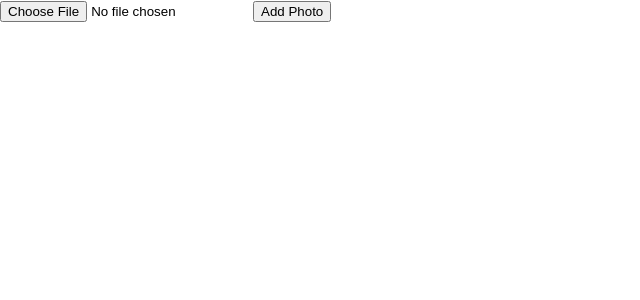
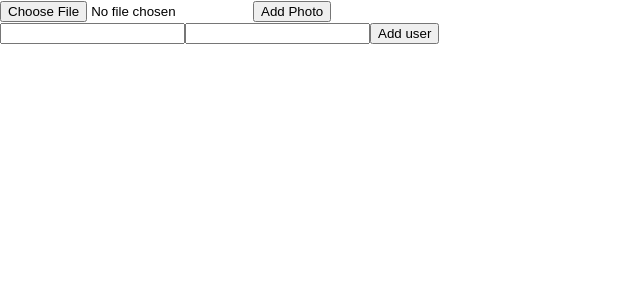
Before and after one commit to zsnowdon1/image-search, a React (Create React App) app in the folder client/: page / in a window 1280 px wide. Shown: the top 300 px of the page, without its empty margins (0-640 px from the left). Built offline with nearby package versions, Linux system fonts and the light colour scheme.

Commit message:
Added base items

```diff
--- a/client/src/components/Test.tsx
+++ b/client/src/components/Test.tsx
@@ -5,7 +5,11 @@ function Test() {
 
     const [addedFile, setAddedFile] = useState();
 
-    const handleSubmit = () => {
+    const [signUpData, setSignUpData] = useState({
+
+    });
+
+    const handleSubmitPhoto = () => {
         uploadPhoto(addedFile);
     }
 
@@ -14,10 +18,21 @@ function Test() {
         setAddedFile(event.target.files[0]);
     }
 
+    const handleSubmitUser = () => {
+
+    }
+
     return (
         <div>
-            <input type="file" accept="image/*" onChange={handleAddFile}/>
-            <button onClick={handleSubmit}>Add Photo</button>
+            <div>
+                <input type="file" accept="image/*" onChange={handleAddFile}/>
+                <button onClick={handleSubmitPhoto}>Add Photo</button>
+            </div>
+            <div>
+                <input type="text" name="username" onChange={(e) => setSignUpData({ ...signUpData, username: e.target.value })}/>
+                <input type="password"/>
+                <button onClick={handleSubmitUser}>Add user</button>
+            </div>
         </div>
     );
 }
```
Also changed, not shown: client/src/services/AuthService.tsx (added, +16 -0 lines).
